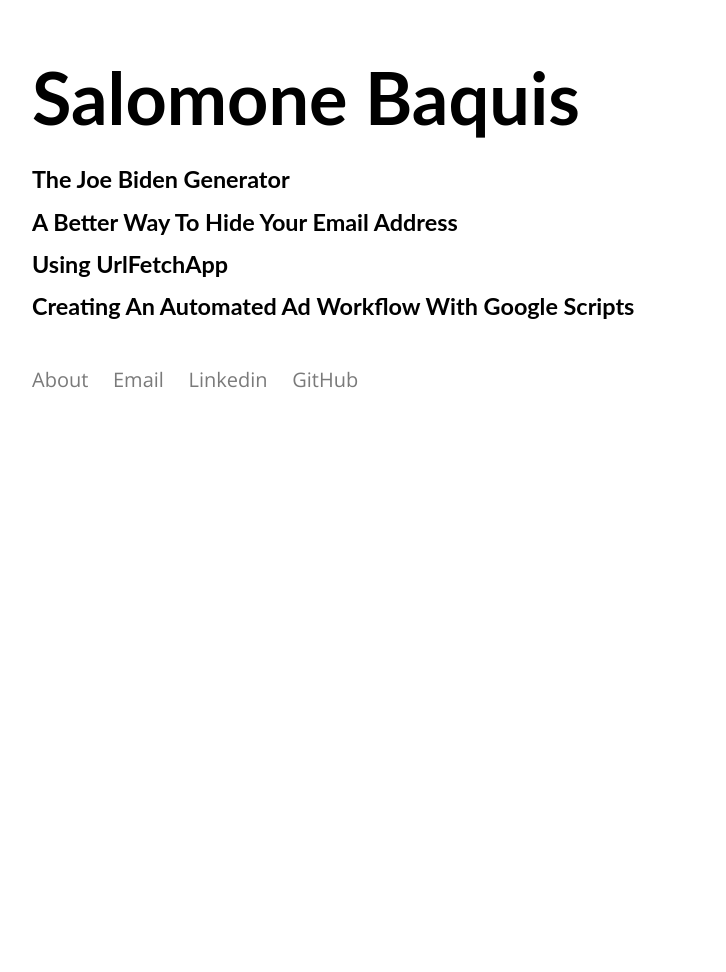
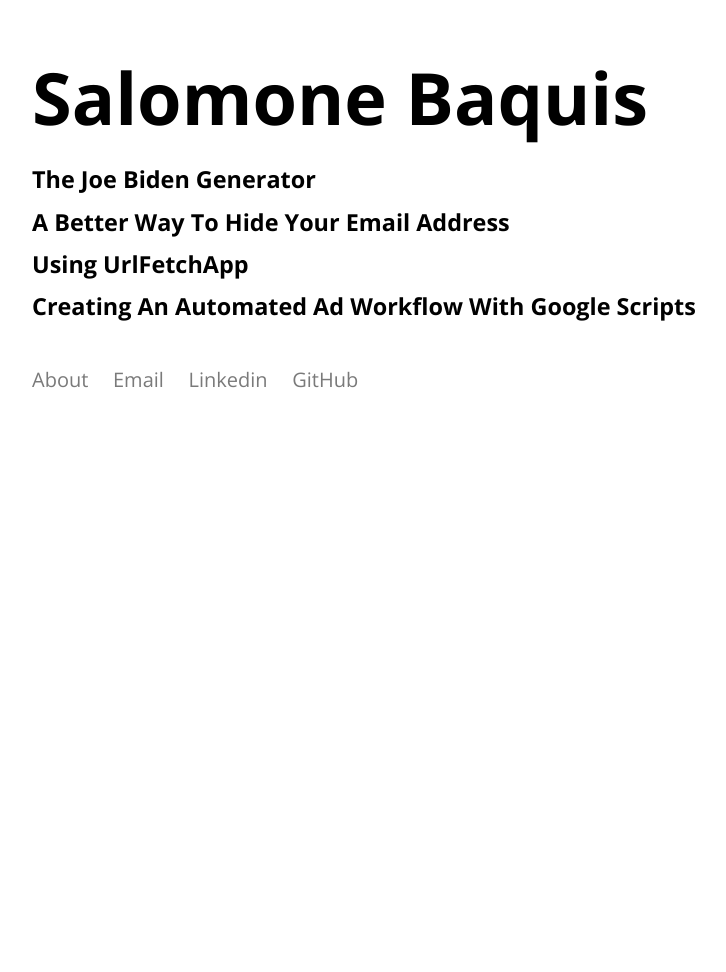
Before and after one commit to salomoneb/site, a Jekyll site: the page built from index.html, in a window 1280 px wide. Shown: the whole page, without its empty margins (258-984 px from the left). Built offline with Jekyll 4.4.1, drawn with Linux system fonts in a browser that asks for light colours.

Commit message:
changed font

```diff
--- a/_sass/style.scss
+++ b/_sass/style.scss
@@ -17,7 +17,7 @@ body {
   }
 }
 h1,h2,h3,h4,h5,h6 {
- font-family: "Lato", "Helvetica Neue", Helvetica, sans-serif;
+ font-family: "Open Sans", "Helvetica Neue", Helvetica, sans-serif;
  font-weight: bold;
  line-height: 1.8;
  margin: 0;
@@ -42,6 +42,8 @@ code {
   font-size: 0.8*$base-font-size;
 }
 pre {
+  background-color: rgba(204, 204, 204, 0.18);
+  border-radius: 0.5em;
   padding: 1em;
 }
 code {
--- a/css/main.scss
+++ b/css/main.scss
@@ -17,7 +17,7 @@ $dark-text-color:  #000;
 $light-text-color: #7a7a7a;
 $brand-color:			 #076bc5;
 
-/*$grey-color:       #828282;
+/*$grey-color:      #828282;
 $grey-color-light: lighten($grey-color, 40%);
 $grey-color-dark:  darken($grey-color, 25%);*/
 
--- a/index.html
+++ b/index.html
@@ -1,6 +1,8 @@
 ---
 layout: default
 ---
+<main class="feed">
 {% for post in site.posts %}
-<h3 class="feed"><a href="{{post.url}}">{{post.title}}</a></h3>
+	<h3><a href="{{post.url}}">{{post.title}}</a></h3>
 {% endfor %}
+</main>
```
Also changed, not shown: about.md (+0 -1 lines), 4 other files.
